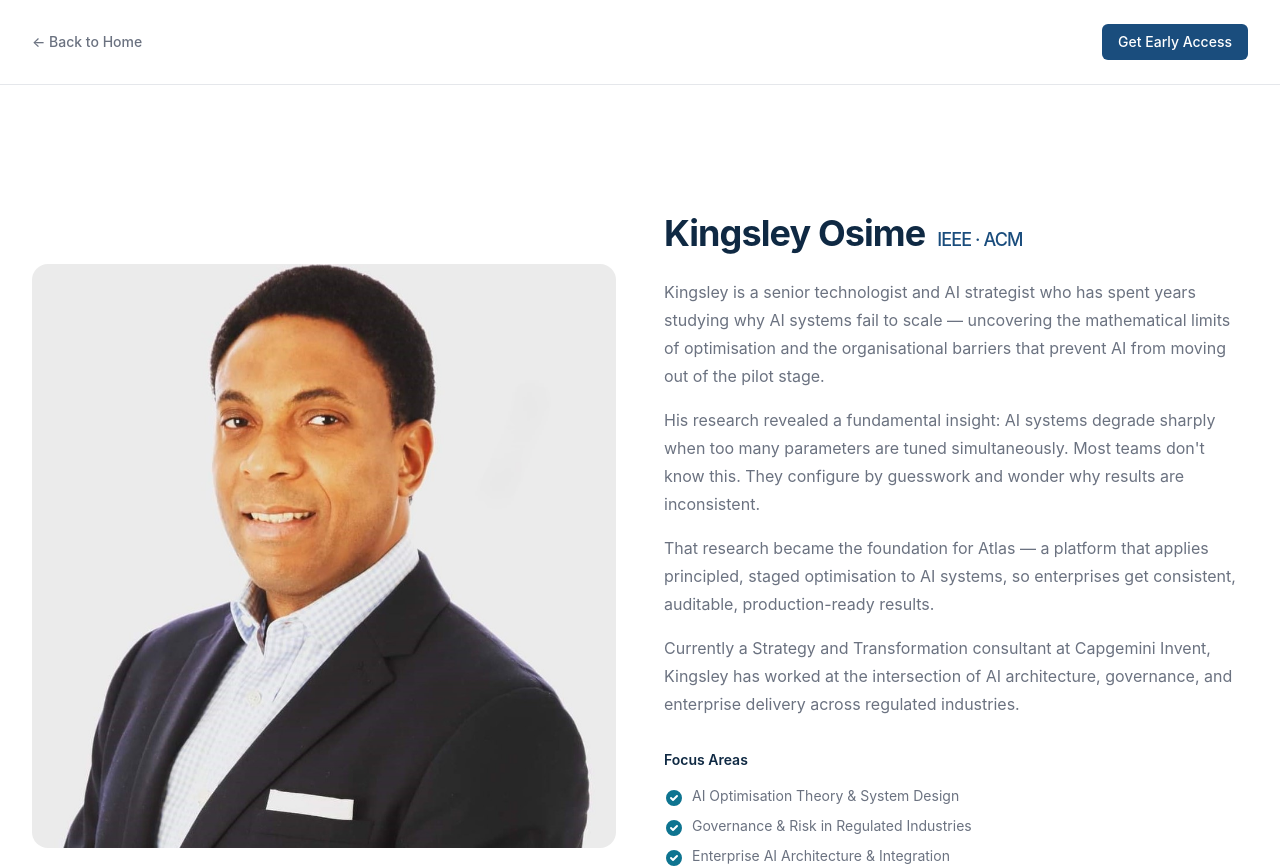
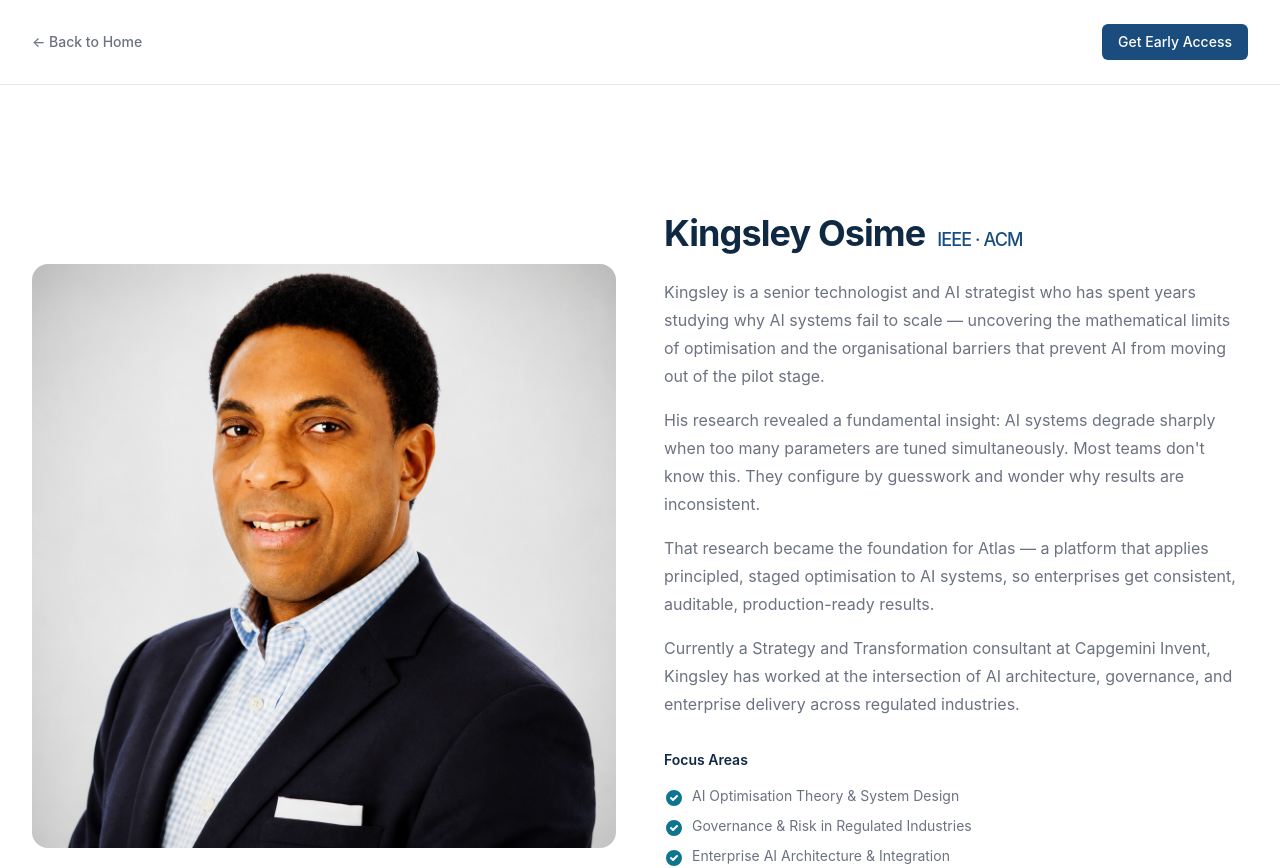
Before and after one commit to theatlassoftwarecompany/atlas-consult, a Next.js app: page /about in a window 1280 px wide. Shown: the top 868 px of the page. Built offline with nearby package versions, Linux system fonts and the light colour scheme.

Commit message:
Enhanced founder photo

```diff
--- a/app/about/page.tsx
+++ b/app/about/page.tsx
@@ -25,7 +25,7 @@ export default function AboutPage() {
             <div className="slide-left relative">
               <div className="aspect-square overflow-hidden rounded-2xl bg-gray-100">
                 <Image
-                  src="/founder.jpg"
+                  src="/founder.png"
                   alt="Kingsley Osime, Founder"
                   width={600}
                   height={600}
--- a/app/page.tsx
+++ b/app/page.tsx
@@ -348,7 +348,7 @@ export default function Home() {
             <div className="slide-left relative">
               <div className="aspect-square overflow-hidden rounded-2xl bg-gray-100">
                 <Image
-                  src="/founder.jpg"
+                  src="/founder.png"
                   alt="Kingsley Osime, Founder"
                   width={600}
                   height={600}
```
Also changed, not shown: public/founder.jpg (deleted), public/founder.png (added).
